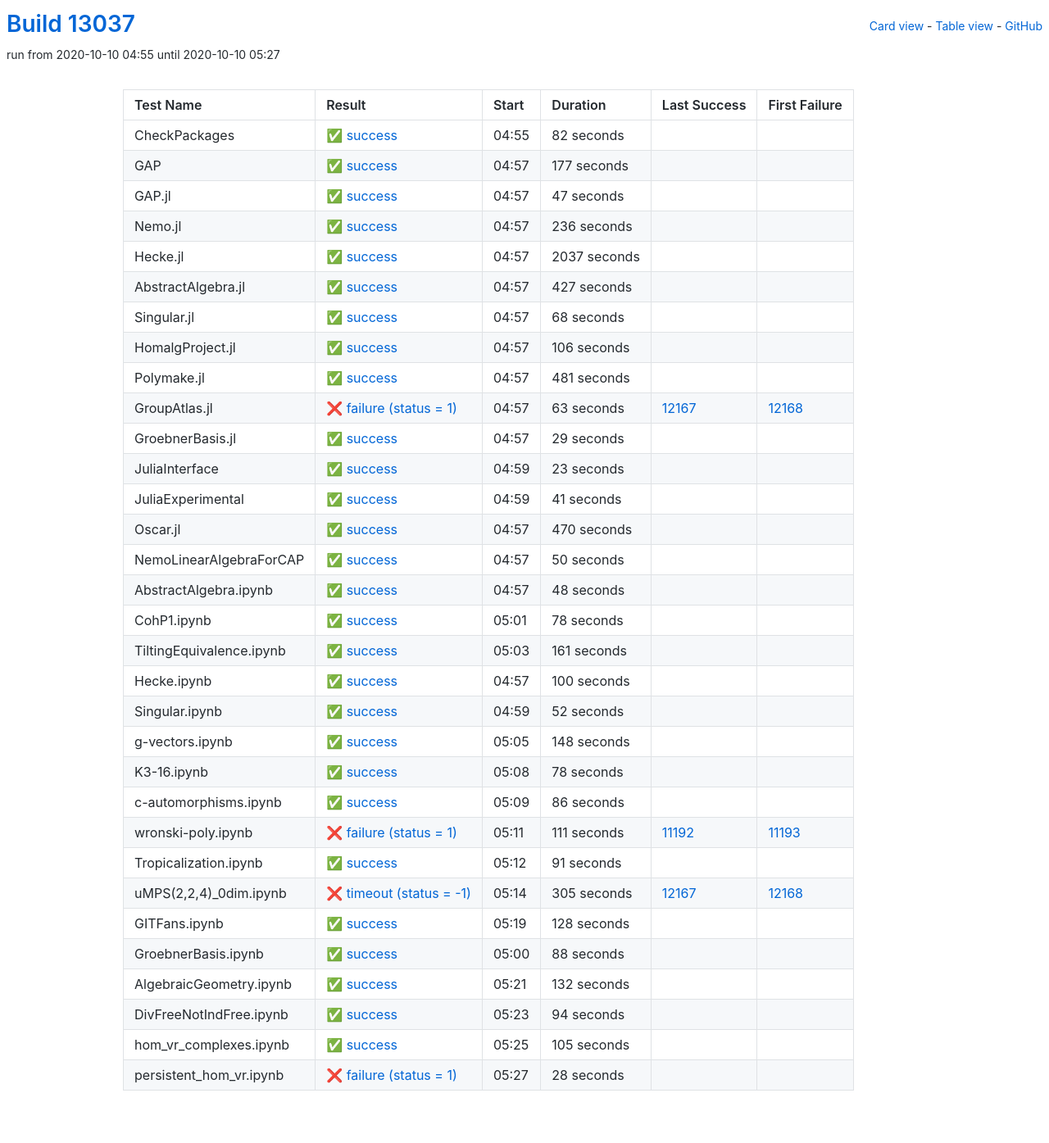
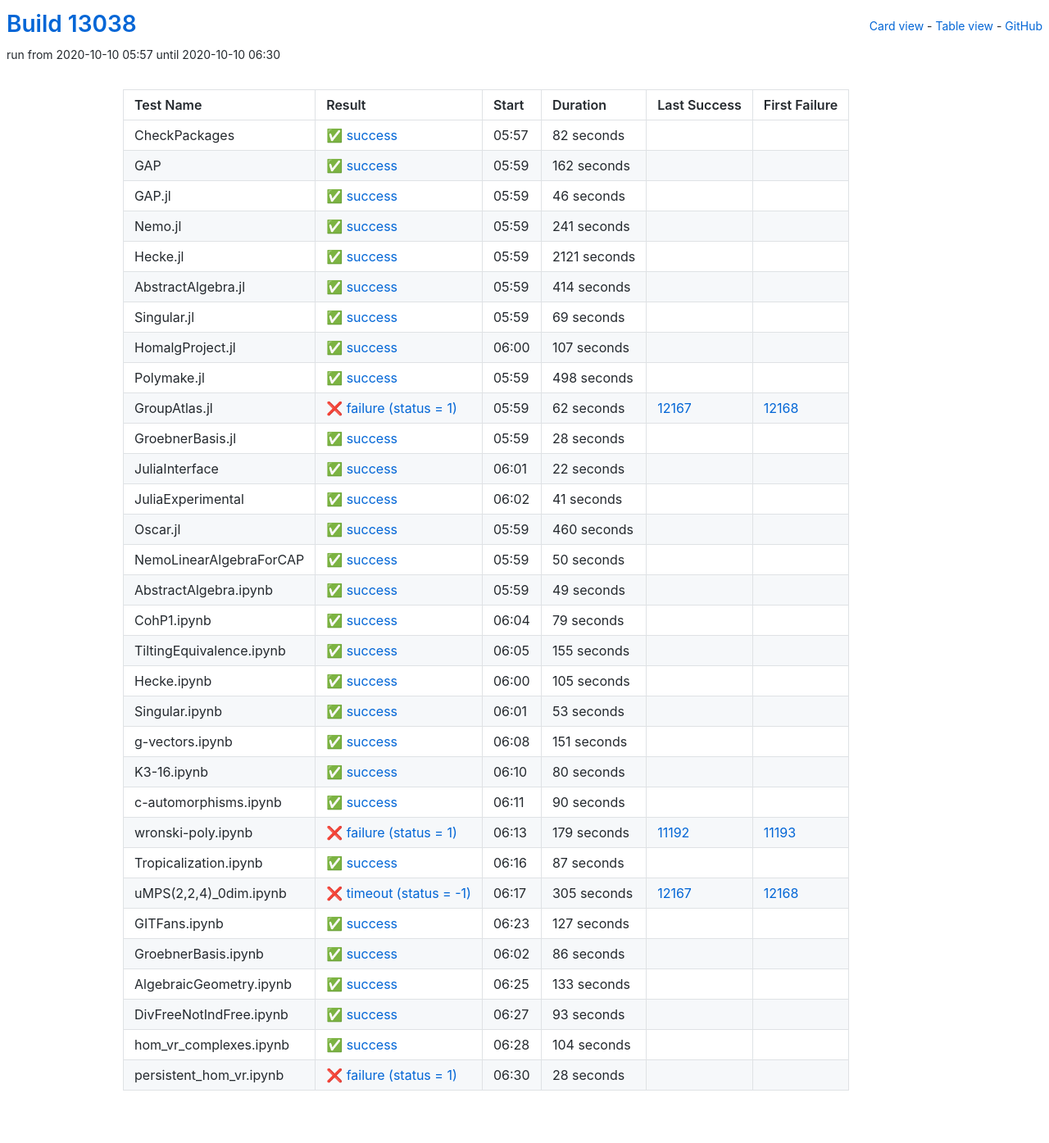
Before and after one commit to oscar-system/oscar-ci-status, a Jekyll site: the page built from table.html, in a window 1280 px wide. Shown: the whole page at 82% size. Built offline with Jekyll 4.4.1, drawn with Linux system fonts in a browser that asks for light colours.

Commit message:
Build #13038

```diff
--- a/_data/ci.yml
+++ b/_data/ci.yml
@@ -1,6 +1,6 @@
 ---
-build: 13037
-build_url: https://oscarci.mathematik.uni-kl.de/job/oscar/13037/
+build: 13038
+build_url: https://oscarci.mathematik.uni-kl.de/job/oscar/13038/
 job: oscar
 organization: oscar-system
 repo: oscar-ci-status
@@ -8,8 +8,8 @@
 tests:
 - name: CheckPackages
   id: checkpackages
-  log: https://oscarci.mathematik.uni-kl.de/job/oscar/13037/artifact/logs/build-13037/CheckPackages.log
-  start: 2020-10-10 04:55
+  log: https://oscarci.mathematik.uni-kl.de/job/oscar/13038/artifact/logs/build-13038/CheckPackages.log
+  start: 2020-10-10 05:57
   success: true
   exitcode: 0
   status: success
@@ -20,140 +20,140 @@
   first_failure_url:
 - name: GAP
   id: gap
-  log: https://oscarci.mathematik.uni-kl.de/job/oscar/13037/artifact/logs/build-13037/GAP.log
-  start: 2020-10-10 04:57
+  log: https://oscarci.mathematik.uni-kl.de/job/oscar/13038/artifact/logs/build-13038/GAP.log
+  start: 2020-10-10 05:59
   success: true
   exitcode: 0
   status: success
-  duration: 177
+  duration: 162
   last_success: false
   last_success_url:
   first_failure: false
   first_failure_url:
 - name: GAP.jl
   id: gap-jl
-  log: https://oscarci.mathematik.uni-kl.de/job/oscar/13037/artifact/logs/build-13037/GAP.jl.log
-  start: 2020-10-10 04:57
+  log: https://oscarci.mathematik.uni-kl.de/job/oscar/13038/artifact/logs/build-13038/GAP.jl.log
+  start: 2020-10-10 05:59
   success: true
   exitcode: 0
   status: success
-  duration: 47
+  duration: 46
   last_success: false
   last_success_url:
   first_failure: false
   first_failure_url:
 - name: Nemo.jl
   id: nemo-jl
-  log: https://oscarci.mathematik.uni-kl.de/job/oscar/13037/artifact/logs/build-13037/Nemo.jl.log
-  start: 2020-10-10 04:57
+  log: https://oscarci.mathematik.uni-kl.de/job/oscar/13038/artifact/logs/build-13038/Nemo.jl.log
+  start: 2020-10-10 05:59
   success: true
   exitcode: 0
   status: success
-  duration: 236
+  duration: 241
   last_success: false
   last_success_url:
   first_failure: false
   first_failure_url:
 - name: Hecke.jl
   id: hecke-jl
-  log: https://oscarci.mathematik.uni-kl.de/job/oscar/13037/artifact/logs/build-13037/Hecke.jl.log
-  start: 2020-10-10 04:57
+  log: https://oscarci.mathematik.uni-kl.de/job/oscar/13038/artifact/logs/build-13038/Hecke.jl.log
+  start: 2020-10-10 05:59
   success: true
   exitcode: 0
   status: success
-  duration: 2037
+  duration: 2121
   last_success: false
   last_success_url:
   first_failure: false
   first_failure_url:
 - name: AbstractAlgebra.jl
   id: abstractalgebra-jl
-  log: https://oscarci.mathematik.uni-kl.de/job/oscar/13037/artifact/logs/build-13037/AbstractAlgebra.jl.log
-  start: 2020-10-10 04:57
+  log: https://oscarci.mathematik.uni-kl.de/job/oscar/13038/artifact/logs/build-13038/AbstractAlgebra.jl.log
+  start: 2020-10-10 05:59
   success: true
   exitcode: 0
   status: success
-  duration: 427
+  duration: 414
   last_success: false
   last_success_url:
   first_failure: false
   first_failure_url:
 - name: Singular.jl
   id: singular-jl
-  log: https://oscarci.mathematik.uni-kl.de/job/oscar/13037/artifact/logs/build-13037/Singular.jl.log
-  start: 2020-10-10 04:57
+  log: https://oscarci.mathematik.uni-kl.de/job/oscar/13038/artifact/logs/build-13038/Singular.jl.log
+  start: 2020-10-10 05:59
   success: true
   exitcode: 0
   status: success
-  duration: 68
+  duration: 69
   last_success: false
   last_success_url:
   first_failure: false
   first_failure_url:
 - name: HomalgProject.jl
   id: homalgproject-jl
-  log: https://oscarci.mathematik.uni-kl.de/job/oscar/13037/artifact/logs/build-13037/HomalgProject.jl.log
-  start: 2020-10-10 04:57
+  log: https://oscarci.mathematik.uni-kl.de/job/oscar/13038/artifact/logs/build-13038/HomalgProject.jl.log
+  start: 2020-10-10 06:00
   success: true
   exitcode: 0
   status: success
-  duration: 106
+  duration: 107
   last_success: false
   last_success_url:
   first_failure: false
   first_failure_url:
 - name: Polymake.jl
   id: polymake-jl
-  log: https://oscarci.mathematik.uni-kl.de/job/oscar/13037/artifact/logs/build-13037/Polymake.jl.log
-  start: 2020-10-10 04:57
+  log: https://oscarci.mathematik.uni-kl.de/job/oscar/13038/artifact/logs/build-13038/Polymake.jl.log
+  start: 2020-10-10 05:59
   success: true
   exitcode: 0
   status: success
-  duration: 481
+  duration: 498
   last_success: false
   last_success_url:
   first_failure: false
   first_failure_url:
 - name: GroupAtlas.jl
   id: groupatlas-jl
-  log: https://oscarci.mathematik.uni-kl.de/job/oscar/13037/artifact/logs/build-13037/GroupAtlas.jl.log
-  start: 2020-10-10 04:57
+  log: https://oscarci.mathematik.uni-kl.de/job/oscar/13038/artifact/logs/build-13038/GroupAtlas.jl.log
+  start: 2020-10-10 05:59
   success: false
   exitcode: 1
   status: failure
-  duration: 63
+  duration: 62
   last_success: 12167
   last_success_url: https://oscarci.mathematik.uni-kl.de/job/oscar/12167/
   first_failure: 12168
   first_failure_url: https://oscarci.mathematik.uni-kl.de/job/oscar/12168/
 - name: GroebnerBasis.jl
   id: groebnerbasis-jl
-  log: https://oscarci.mathematik.uni-kl.de/job/oscar/13037/artifact/logs/build-13037/GroebnerBasis.jl.log
-  start: 2020-10-10 04:57
+  log: https://oscarci.mathematik.uni-kl.de/job/oscar/13038/artifact/logs/build-13038/GroebnerBasis.jl.log
+  start: 2020-10-10 05:59
   success: true
   exitcode: 0
   status: success
-  duration: 29
+  duration: 28
   last_success: false
   last_success_url:
   first_failure: false
   first_failure_url:
 - name: JuliaInterface
   id: juliainterface
-  log: https://oscarci.mathematik.uni-kl.de/job/oscar/13037/artifact/logs/build-13037/JuliaInterface.log
-  start: 2020-10-10 04:59
+  log: https://oscarci.mathematik.uni-kl.de/job/oscar/13038/artifact/logs/build-13038/JuliaInterface.log
+  start: 2020-10-10 06:01
   success: true
   exitcode: 0
   status: success
-  duration: 23
+  duration: 22
   last_success: false
   last_success_url:
   first_failure: false
   first_failure_url:
 - name: JuliaExperimental
   id: juliaexperimental
-  log: https://oscarci.mathematik.uni-kl.de/job/oscar/13037/artifact/logs/build-13037/JuliaExperimental.log
-  start: 2020-10-10 04:59
+  log: https://oscarci.mathematik.uni-kl.de/job/oscar/13038/artifact/logs/build-13038/JuliaExperimental.log
+  start: 2020-10-10 06:02
   success: true
   exitcode: 0
   status: success
@@ -164,20 +164,20 @@
   first_failure_url:
 - name: Oscar.jl
   id: oscar-jl
-  log: https://oscarci.mathematik.uni-kl.de/job/oscar/13037/artifact/logs/build-13037/Oscar.jl.log
-  start: 2020-10-10 04:57
+  log: https://oscarci.mathematik.uni-kl.de/job/oscar/13038/artifact/logs/build-13038/Oscar.jl.log
+  start: 2020-10-10 05:59
   success: true
   exitcode: 0
   status: success
-  duration: 470
+  duration: 460
   last_success: false
   last_success_url:
   first_failure: false
   first_failure_url:
 - name: NemoLinearAlgebraForCAP
   id: nemolinearalgebraforcap
-  log: https://oscarci.mathematik.uni-kl.de/job/oscar/13037/artifact/logs/build-13037/NemoLinearAlgebraForCAP.log
-  start: 2020-10-10 04:57
+  log: https://oscarci.mathematik.uni-kl.de/job/oscar/13038/artifact/logs/build-13038/NemoLinearAlgebraForCAP.log
+  start: 2020-10-10 05:59
   success: true
   exitcode: 0
   status: success
@@ -188,128 +188,128 @@
   first_failure_url:
 - name: AbstractAlgebra.ipynb
   id: abstractalgebra-ipynb
-  log: https://oscarci.mathematik.uni-kl.de/job/oscar/13037/artifact/logs/build-13037/AbstractAlgebra.ipynb.log
-  start: 2020-10-10 04:57
+  log: https://oscarci.mathematik.uni-kl.de/job/oscar/13038/artifact/logs/build-13038/AbstractAlgebra.ipynb.log
+  start: 2020-10-10 05:59
   success: true
   exitcode: 0
   status: success
-  duration: 48
+  duration: 49
   last_success: false
   last_success_url:
   first_failure: false
   first_failure_url:
 - name: CohP1.ipynb
   id: cohp1-ipynb
-  log: https://oscarci.mathematik.uni-kl.de/job/oscar/13037/artifact/logs/build-13037/CohP1.ipynb.log
-  start: 2020-10-10 05:01
+  log: https://oscarci.mathematik.uni-kl.de/job/oscar/13038/artifact/logs/build-13038/CohP1.ipynb.log
+  start: 2020-10-10 06:04
   success: true
   exitcode: 0
   status: success
-  duration: 78
+  duration: 79
   last_success: false
   last_success_url:
   first_failure: false
   first_failure_url:
 - name: TiltingEquivalence.ipynb
   id: tiltingequivalence-ipynb
-  log: https://oscarci.mathematik.uni-kl.de/job/oscar/13037/artifact/logs/build-13037/TiltingEquivalence.ipynb.log
-  start: 2020-10-10 05:03
+  log: https://oscarci.mathematik.uni-kl.de/job/oscar/13038/artifact/logs/build-13038/TiltingEquivalence.ipynb.log
+  start: 2020-10-10 06:05
   success: true
   exitcode: 0
   status: success
-  duration: 161
+  duration: 155
   last_success: false
   last_success_url:
   first_failure: false
   first_failure_url:
 - name: Hecke.ipynb
   id: hecke-ipynb
-  log: https://oscarci.mathematik.uni-kl.de/job/oscar/13037/artifact/logs/build-13037/Hecke.ipynb.log
-  start: 2020-10-10 04:57
+  log: https://oscarci.mathematik.uni-kl.de/job/oscar/13038/artifact/logs/build-13038/Hecke.ipynb.log
+  start: 2020-10-10 06:00
   success: true
   exitcode: 0
   status: success
-  duration: 100
+  duration: 105
   last_success: false
   last_success_url:
   first_failure: false
   first_failure_url:
 - name: Singular.ipynb
   id: singular-ipynb
-  log: https://oscarci.mathematik.uni-kl.de/job/oscar/13037/artifact/logs/build-13037/Singular.ipynb.log
-  start: 2020-10-10 04:59
+  log: https://oscarci.mathematik.uni-kl.de/job/oscar/13038/artifact/logs/build-13038/Singular.ipynb.log
+  start: 2020-10-10 06:01
   success: true
   exitcode: 0
   status: success
-  duration: 52
+  duration: 53
   last_success: false
   last_success_url:
   first_failure: false
   first_failure_url:
 - name: g-vectors.ipynb
   id: g-vectors-ipynb
-  log: https://oscarci.mathematik.uni-kl.de/job/oscar/13037/artifact/logs/build-13037/g-vectors.ipynb.log
-  start: 2020-10-10 05:05
+  log: https://oscarci.mathematik.uni-kl.de/job/oscar/13038/artifact/logs/build-13038/g-vectors.ipynb.log
+  start: 2020-10-10 06:08
   success: true
   exitcode: 0
   status: success
-  duration: 148
+  duration: 151
   last_success: false
   last_success_url:
   first_failure: false
   first_failure_url:
 - name: K3-16.ipynb
   id: k3-16-ipynb
-  log: https://oscarci.mathematik.uni-kl.de/job/oscar/13037/artifact/logs/build-13037/K3-16.ipynb.log
-  start: 2020-10-10 05:08
+  log: https://oscarci.mathematik.uni-kl.de/job/oscar/13038/artifact/logs/build-13038/K3-16.ipynb.log
+  start: 2020-10-10 06:10
   success: true
   exitcode: 0
   status: success
-  duration: 78
+  duration: 80
   last_success: false
   last_success_url:
   first_failure: false
   first_failure_url:
 - name: c-automorphisms.ipynb
   id: c-automorphisms-ipynb
-  log: https://oscarci.mathematik.uni-kl.de/job/oscar/13037/artifact/logs/build-13037/c-automorphisms.ipynb.log
-  start: 2020-10-10 05:09
+  log: https://oscarci.mathematik.uni-kl.de/job/oscar/13038/artifact/logs/build-13038/c-automorphisms.ipynb.log
+  start: 2020-10-10 06:11
   success: true
   exitcode: 0
   status: success
-  duration: 86
+  duration: 90
   last_success: false
   last_success_url:
   first_failure: false
   first_failure_url:
 - name: wronski-poly.ipynb
   id: wronski-poly-ipynb
-  log: https://oscarci.mathematik.uni-kl.de/job/oscar/13037/artifact/logs/build-13037/wronski-poly.ipynb.log
-  start: 2020-10-10 05:11
+  log: https://oscarci.mathematik.uni-kl.de/job/oscar/13038/artifact/logs/build-13038/wronski-poly.ipynb.log
+  start: 2020-10-10 06:13
   success: false
   exitcode: 1
   status: failure
-  duration: 111
+  duration: 179
   last_success: 11192
   last_success_url: https://oscarci.mathematik.uni-kl.de/job/oscar/11192/
   first_failure: 11193
   first_failure_url: https://oscarci.mathematik.uni-kl.de/job/oscar/11193/
 - name: Tropicalization.ipynb
   id: tropicalization-ipynb
-  log: https://oscarci.mathematik.uni-kl.de/job/oscar/13037/artifact/logs/build-13037/Tropicalization.ipynb.log
-  start: 2020-10-10 05:12
+  log: https://oscarci.mathematik.uni-kl.de/job/oscar/13038/artifact/logs/build-13038/Tropicalization.ipynb.log
+  start: 2020-10-10 06:16
   success: true
   exitcode: 0
   status: success
-  duration: 91
+  duration: 87
   last_success: false
   last_success_url:
   first_failure: false
   first_failure_url:
 - name: uMPS(2,2,4)_0dim.ipynb
   id: umps-2-2-4-0dim-ipynb
-  log: https://oscarci.mathematik.uni-kl.de/job/oscar/13037/artifact/logs/build-13037/uMPS-2-2-4-_0dim.ipynb.log
-  start: 2020-10-10 05:14
+  log: https://oscarci.mathematik.uni-kl.de/job/oscar/13038/artifact/logs/build-13038/uMPS-2-2-4-_0dim.ipynb.log
+  start: 2020-10-10 06:17
   success: false
   exitcode: -1
   status: timeout
@@ -320,68 +320,68 @@
   first_failure_url: https://oscarci.mathematik.uni-kl.de/job/oscar/12168/
 - name: GITFans.ipynb
   id: gitfans-ipynb
-  log: https://oscarci.mathematik.uni-kl.de/job/oscar/13037/artifact/logs/build-13037/GITFans.ipynb.log
-  start: 2020-10-10 05:19
+  log: https://oscarci.mathematik.uni-kl.de/job/oscar/13038/artifact/logs/build-13038/GITFans.ipynb.log
+  start: 2020-10-10 06:23
   success: true
   exitcode: 0
   status: success
-  duration: 128
+  duration: 127
   last_success: false
   last_success_url:
   first_failure: false
   first_failure_url:
 - name: GroebnerBasis.ipynb
   id: groebnerbasis-ipynb
-  log: https://oscarci.mathematik.uni-kl.de/job/oscar/13037/artifact/logs/build-13037/GroebnerBasis.ipynb.log
-  start: 2020-10-10 05:00
+  log: https://oscarci.mathematik.uni-kl.de/job/oscar/13038/artifact/logs/build-13038/GroebnerBasis.ipynb.log
+  start: 2020-10-10 06:02
   success: true
   exitcode: 0
   status: success
-  duration: 88
+  duration: 86
   last_success: false
   last_success_url:
   first_failure: false
   first_failure_url:
 - name: AlgebraicGeometry.ipynb
   id: algebraicgeometry-ipynb
-  log: https://oscarci.mathematik.uni-kl.de/job/oscar/13037/artifact/logs/build-13037/AlgebraicGeometry.ipynb.log
-  start: 2020-10-10 05:21
+  log: https://oscarci.mathematik.uni-kl.de/job/oscar/13038/artifact/logs/build-13038/AlgebraicGeometry.ipynb.log
+  start: 2020-10-10 06:25
   success: true
   exitcode: 0
   status: success
-  duration: 132
+  duration: 133
   last_success: false
   last_success_url:
   first_failure: false
   first_failure_url:
 - name: DivFreeNotIndFree.ipynb
   id: divfreenotindfree-ipynb
-  log: https://oscarci.mathematik.uni-kl.de/job/oscar/13037/artifact/logs/build-13037/DivFreeNotIndFree.ipynb.log
-  start: 2020-10-10 05:23
+  log: https://oscarci.mathematik.uni-kl.de/job/oscar/13038/artifact/logs/build-13038/DivFreeNotIndFree.ipynb.log
+  start: 2020-10-10 06:27
   success: true
   exitcode: 0
   status: success
-  duration: 94
+  duration: 93
   last_success: false
   last_success_url:
   first_failure: false
   first_failure_url:
 - name: hom_vr_complexes.ipynb
   id: hom-vr-complexes-ipynb
-  log: https://oscarci.mathematik.uni-kl.de/job/oscar/13037/artifact/logs/build-13037/hom_vr_complexes.ipynb.log
-  start: 2020-10-10 05:25
+  log: https://oscarci.mathematik.uni-kl.de/job/oscar/13038/artifact/logs/build-13038/hom_vr_complexes.ipynb.log
+  start: 2020-10-10 06:28
   success: true
   exitcode: 0
   status: success
-  duration: 105
+  duration: 104
   last_success: false
   last_success_url:
   first_failure: false
   first_failure_url:
 - name: persistent_hom_vr.ipynb
   id: persistent-hom-vr-ipynb
-  log: https://oscarci.mathematik.uni-kl.de/job/oscar/13037/artifact/logs/build-13037/persistent_hom_vr.ipynb.log
-  start: 2020-10-10 05:27
+  log: https://oscarci.mathematik.uni-kl.de/job/oscar/13038/artifact/logs/build-13038/persistent_hom_vr.ipynb.log
+  start: 2020-10-10 06:30
   success: false
   exitcode: 1
   status: failure
```
Also changed, not shown: README.md.
